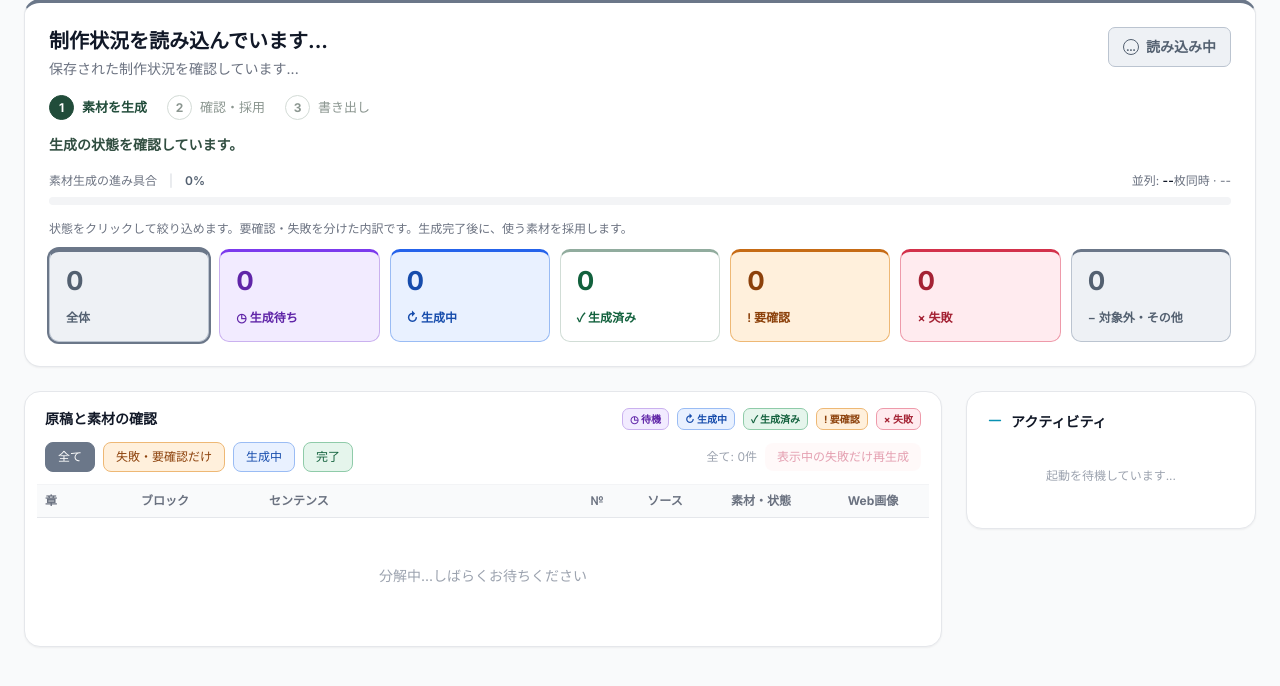
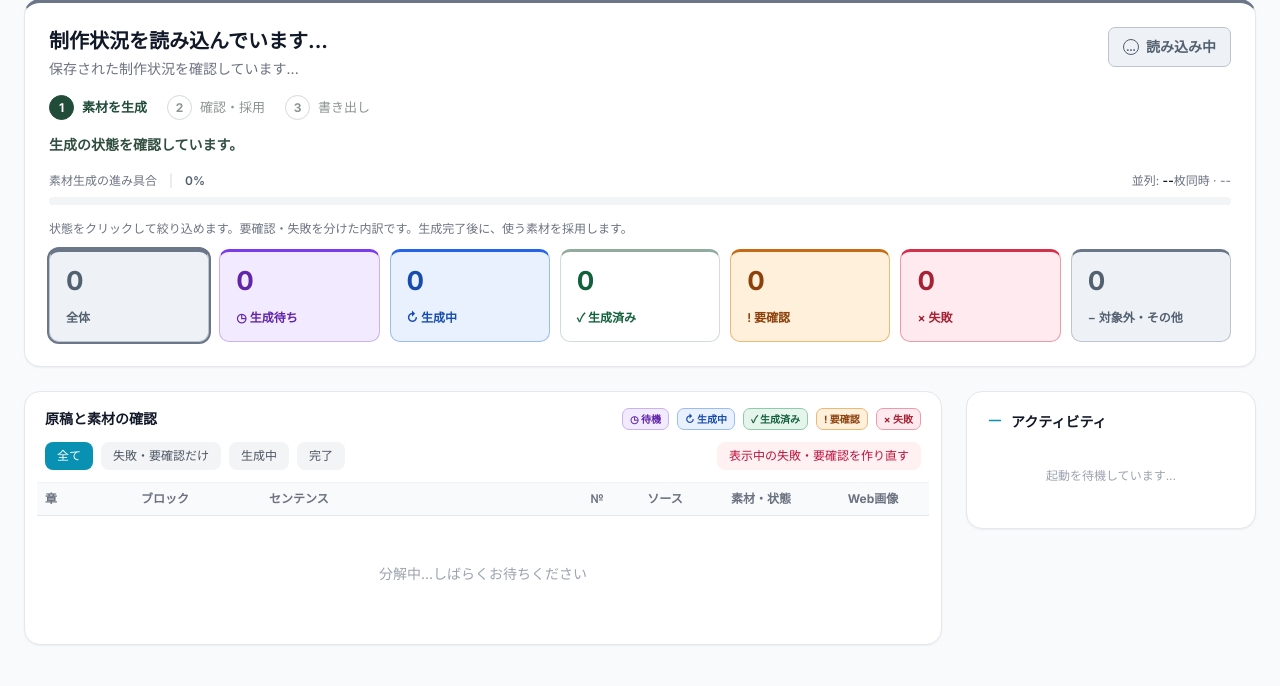
Before and after one commit to daruma3218-glitch/keizai-sentence-tool, a Flask app: page /progress/1 in a window 1280 px wide. Shown: the part 82-768 px from the top of the page. Run offline with Flask 3, Linux system fonts and the light colour scheme; data that the repository does not hold is empty; some libraries are stand-ins or nearby versions.

Commit message:
Protect running jobs from deletion, keep images before regenerating, and show disconnects and resume on progress
2026-10-22 の使い勝手の見直し（REVIEW-20261022-STUDIO-UX.md A1・A2・B5・B11）：
- 生成中・順番待ち（このプロセス）の回は削除を断る（止められないので削除で他の人の回が消えていた）
- 作り直し（AI・Web写真の差し替え）の前に今の画像を採用画面の候補に残す（上書きで戻せなかった）
- 進み具合の画面：ログイン切れ・記録なし・3回続く切断を帯で知らせる／止まった回に「残りの生成を再開」
- 「表示中の失敗だけ再生成」→「失敗・要確認を作り直す」（実際の動きに合わせる）、工程「3 書き出し」から採用画面へ
- 最近の制作の「再開」は止まった回だけに出す

Co-Authored-By: Claude Opus 5.5 <noreply@anthropic.com>

```diff
--- a/app.py
+++ b/app.py
@@ -674,7 +674,8 @@ def index():
                 "channel": ch_id,
                 "date": d.name[:8] if len(d.name) >= 8 else "",
                 # 未完了（manifest 無し）かつ原稿が残っていれば途中から再開できる
-                "resumable": (not manifest) and (d / "manuscript.txt").exists(),
+                "resumable": (not manifest) and (d / "manuscript.txt").exists()
+                             and job_state.get("status") in {"error", "failed", "interrupted", "cancelled"},
             })
     # 各チャンネルのキー設定状況（UI 表示用）
     channels = load_channels()
@@ -1583,6 +1584,7 @@ def api_web_pick(job_id, no):
     if not image_url:
         return jsonify({"error": "このページから画像を取得できませんでした"}), 422
     fname = f"{no}.jpg"
+    _preserve_before_regen(job_dir, no)
     if not download_thumbnail(image_url, job_dir / "images" / fname):
         return jsonify({"error": "画像のダウンロードに失敗しました"}), 502
     _update_regen_snapshot(job_dir, no, True, filename=fname, extra={
@@ -1604,7 +1606,9 @@ def progress_page(job_id):
     state = load_json(d / "job.json", {}) if d else {}
     manifest = load_json(d / "manifest.json", {}) if d else {}
     channel_id = (state or {}).get("channel_id") or (manifest or {}).get("channel_id")
-    return render_template("progress.html", job_id=job_id,
+    if not session.get("material_csrf"):
+        session["material_csrf"] = secrets.token_urlsafe(32)
+    return render_template("progress.html", job_id=job_id, material_csrf=session["material_csrf"],
                            material_supported=channel_id in material_store.ALIASES,
                            material_channel=material_store.ALIASES.get(channel_id, ""))
 
@@ -1816,6 +1820,9 @@ def api_delete_job(job_id):
     job_dir = _safe_job_dir(job_id)
     if not job_dir or not job_dir.exists() or not job_dir.is_dir():
         return jsonify({"ok": False, "error": "ジョブが見つかりません"}), 404
+    if _job_busy(job_id):
+        # 生成中・順番待ちの回を消すと、作っている人の回がその場で壊れる（2026-10-22 の見直し）
+        return jsonify({"ok": False, "error": "この回は生成中か順番待ちのため削除できません。終わってから削除してください。"}), 409
 
     try:
         shutil.rmtree(job_dir)
@@ -1826,6 +1833,40 @@ def api_delete_job(job_id):
         _jobs.pop(job_id, None)
         _job_logs.pop(job_id, None)
     return jsonify({"ok": True, "job_id": job_id})
+
+
+def _job_busy(job_id: str) -> bool:
+    """このプロセスで生成中・順番待ちの回か。
+
+    ファイルの記録だけで「実行中」のまま残った壊れた回（前のプロセスの名残）は消せるよう、
+    いま動いているこのプロセスの列と状態だけを見る。"""
+    with _QUEUE_LOCK:
+        if job_id in _QUEUE or _RUNNING.get("job_id") == job_id:
+            return True
+    with _jobs_lock:
+        status = (_jobs.get(job_id) or {}).get("status")
+    return bool(status) and status not in {"completed", "error", "failed", "cancelled", "interrupted"}
+
+
+def _preserve_before_regen(job_dir, no) -> None:
+    """作り直しで上書きする前に、今の画像を採用画面の候補として残す（元に戻せるように・2026-10-22）。"""
+    try:
+        row = next((r for r in material_store.source_rows(job_dir) if str(r.get("no")) == str(no)), None)
+        filename = (row or {}).get("filename") or (row or {}).get("web_local_file")
+        if not filename:
+            return
+        path = material_store.safe_path(Path(job_dir) / "images", filename)
+        if not path.is_file():
+            return
+        with material_store.LOCK:
+            library = material_store.load_library(job_dir)
+            before = len(library["candidates"].get(str(no), []))
+            material_store.snapshot(job_dir, library, str(no), path, "作り直す前の素材",
+                                    {k: row.get(k, "") for k in ("web_source_url", "license", "attribution", "route")})
+            if len(library["candidates"].get(str(no), [])) > before:
+                material_store.commit_library(job_dir, library, "sync", {"added": 1})
+    except Exception as exc:
+        print(f"  [regen] 作り直す前の画像を残せませんでした（作り直しは続けます）: {type(exc).__name__}", flush=True)
 
 
 def _update_regen_snapshot(job_dir, no, ok, filename=None, engine=None, route=None, route_reason=None, status=None, extra=None):
@@ -2236,6 +2277,7 @@ def api_regenerate(job_id, no):
     job_dir = OUTPUT_DIR / job_id
     if not job_dir.exists():
         return jsonify({"error": "ジョブのデータがサーバー上にありません（再デプロイ等で消えた可能性）。お手数ですが再生成してください。"}), 404
+    _preserve_before_regen(job_dir, no)
 
     # manifest があればそれを、無ければ job.json を params に使う（生成中でも動くように）
     manifest = load_json(job_dir / "manifest.json", {})
--- a/templates/progress.html
+++ b/templates/progress.html
@@ -4,6 +4,7 @@
   <meta charset="UTF-8">
   <meta name="viewport" content="width=device-width, initial-scale=1.0">
   <title>制作の進捗 - 素材スタジオ</title>
+  <meta name="material-csrf" content="{{ material_csrf }}">
   <script src="https://cdn.tailwindcss.com"></script>
   <link rel="preconnect" href="https://fonts.googleapis.com">
   <link href="https://fonts.googleapis.com/css2?family=Inter:wght@400;500;600;700&family=Noto+Sans+JP:wght@400;500;600;700&display=swap" rel="stylesheet">
@@ -65,8 +66,14 @@
         <div id="statusBadge" class="status-badge" data-tone="neutral" role="status"><span class="status-icon" aria-hidden="true">…</span><span>読み込み中</span></div>
       </div>
 
-      <ol class="studio-steps progress-steps" aria-label="素材制作の工程"><li id="step-generation" aria-current="step"><b>1</b> 素材を生成</li><li id="step-selection"><b>2</b> 確認・採用</li><li><b>3</b> 書き出し</li></ol>
+      <ol class="studio-steps progress-steps" aria-label="素材制作の工程"><li id="step-generation" aria-current="step"><b>1</b> 素材を生成</li><li id="step-selection"><b>2</b> 確認・採用</li><li>{% if material_supported %}<a href="/materials/jobs/{{ job_id }}"><b>3</b> 書き出し</a>{% else %}<b>3</b> 書き出し{% endif %}</li></ol>
       <p id="progress-next-action" class="progress-next-action" role="status">生成の状態を確認しています。</p>
+      <!-- 切断・ログイン切れを知らせる／止まった回をこの画面から再開する（2026-10-22 の見直し） -->
+      <p id="connectionNotice" class="hidden mt-2 p-3 rounded-xl bg-amber-50 border border-amber-200 text-amber-900 text-sm" role="alert"></p>
+      <div id="resumeBox" class="hidden mt-3 flex flex-wrap items-center gap-2">
+        <button id="resumeBtn" type="button" class="px-4 py-2 rounded-lg bg-gray-900 text-white text-sm font-bold">残りの生成を再開</button>
+        <span class="text-xs text-gray-500">保存済みの素材は残し、残りだけを作ります（追加の画像には利用料金がかかります）。</span>
+      </div>
       <div class="mb-4">
         <div class="flex items-center justify-between mb-2">
           <div class="flex gap-3 text-xs text-gray-500">
@@ -154,7 +161,7 @@
             </div>
             <div class="flex flex-wrap items-center gap-2">
               <span id="activeFilterLabel" class="text-xs text-gray-400"></span>
-              <button id="regenIssuesBtn" onclick="regenerateVisibleIssues()" class="px-3 py-1.5 rounded-lg bg-rose-50 text-rose-700 text-xs font-medium hover:bg-rose-100">表示中の失敗だけ再生成</button>
+              <button id="regenIssuesBtn" onclick="regenerateVisibleIssues()" class="px-3 py-1.5 rounded-lg bg-rose-50 text-rose-700 text-xs font-medium hover:bg-rose-100">表示中の失敗・要確認を作り直す</button>
             </div>
           </div>
           <div class="overflow-x-auto max-h-[80vh] scroll-y border-t border-gray-100">
@@ -701,16 +708,49 @@
       if (!initialFilterChosen && rows.length && lastJobStatus === 'completed') setRowFilter(failed + attention ? 'issues' : 'all');
       document.getElementById('progress-next-action').textContent = lastJobStatus === 'completed'
         ? (failed + attention ? '次は、確認が必要な ' + (failed + attention) + ' 場面を見直し、使う候補を採用します。' : '生成が終わりました。次は、候補を比較して動画に使う素材を採用します。')
-        : ['error','failed','interrupted','cancelled'].includes(lastJobStatus) ? '生成は途中です。保存された素材と状況を確認してください。' : '素材を生成しています。完成した画像から確認できます。';
+        : ['error','failed','interrupted','cancelled'].includes(lastJobStatus) ? '生成は途中で止まりました。下の「残りの生成を再開」で続きを作れます。' : '素材を生成しています。完成した画像から確認できます。';
       document.getElementById('jobOverview').dataset.tone = lastJobStatus === 'completed' && failed + attention ? 'attention' : StudioStatus.describe(lastJobStatus).tone;
       updateChapterCards(rows);
     }
 
+    let connectionFailures = 0;
+    function connectionProblem(status) {
+      const box = document.getElementById('connectionNotice');
+      if (status === 0) { connectionFailures = 0; box.classList.add('hidden'); return; }
+      connectionFailures += 1;
+      let text = '';
+      if (status === 401) text = 'ログインが切れました。ページを再読み込みして、ログインし直してください。';
+      else if (status === 404) text = 'この制作の記録が見つかりません（削除された可能性があります）。素材スタジオの制作履歴から開き直してください。';
+      else if (connectionFailures >= 3) text = 'サーバーとの接続が切れています。自動でつなぎ直しを続けています。直らない時はページを再読み込みしてください。';
+      if (text) { box.textContent = text; box.classList.remove('hidden'); }
+    }
+
+    document.getElementById('resumeBtn').addEventListener('click', async () => {
+      if (!confirm('残りの生成を再開しますか？
+保存済みの素材は残し、残りだけを作ります。追加の画像には利用料金がかかります。')) return;
+      const btn = document.getElementById('resumeBtn');
+      btn.disabled = true;
+      try {
+        const res = await fetch(`/api/material-jobs/${encodeURIComponent(JOB_ID)}/resume`, {
+          method: 'POST', credentials: 'same-origin',
+          headers: {'X-Material-CSRF': document.querySelector('meta[name="material-csrf"]').content}});
+        const data = await res.json().catch(() => ({}));
+        if (!res.ok) throw new Error(data.error || '再開できませんでした。ページを再読み込みしてください。');
+        location.href = data.redirect || location.href;
+      } catch (e) {
+        const box = document.getElementById('connectionNotice');
+        box.textContent = e.message; box.classList.remove('hidden');
+        btn.disabled = false;
+      }
+    });
+
     async function pollStatus() {
       try {
         const res = await fetch(`/api/status/${JOB_ID}`);
-        if (!res.ok) return;
+        if (!res.ok) { connectionProblem(res.status); return; }
+        connectionProblem(0);
         const state = await res.json();
+        document.getElementById('resumeBox').classList.toggle('hidden', !['error','failed','interrupted','cancelled'].includes(state.status));
         lastJobStatus = state.status || 'unknown';
         els.jobMessage.textContent = state.message || '...';
         els.overallBar.style.width = `${state.percent || 0}%`;
@@ -750,7 +790,7 @@
           } catch (e) {}
         }
         if (['error','failed','interrupted','cancelled'].includes(state.status)) stopped = true;
-      } catch (e) { console.error('status error', e); }
+      } catch (e) { connectionProblem(-1); console.error('status error', e); }
     }
 
     async function pollRows() {
@@ -986,7 +1026,7 @@
         return;
       }
       const label = chapterFilter !== null ? `章 ${chapterFilter} の` : '表示中の';
-      if (!confirm(`${label}失敗・要確認 ${targets.length} 件を順番に再生成します。`)) return;
+      if (!confirm(`${label}失敗・要確認 ${targets.length} 件を順番に作り直します。今の画像は採用画面の候補に残ります。`)) return;
       if (els.regenIssuesBtn) {
         els.regenIssuesBtn.disabled = true;
         els.regenIssuesBtn.textContent = `再生成中 0/${targets.length}`;
@@ -1002,7 +1042,7 @@
       }
       if (els.regenIssuesBtn) {
         els.regenIssuesBtn.disabled = false;
-        els.regenIssuesBtn.textContent = '表示中の失敗だけ再生成';
+        els.regenIssuesBtn.textContent = '表示中の失敗・要確認を作り直す';
       }
       await pollRows();
       alert(`再生成完了: 成功 ${ok} 件 / 失敗 ${ng} 件`);
--- a/templates/upload.html
+++ b/templates/upload.html
@@ -635,7 +635,7 @@
         const title = btn.dataset.jobTitle || jobId;
         const status = btn.dataset.jobStatus || '';
         const runningNote = status === 'running'
-          ? '\n\n※ 実行中表示ですが、壊れて止まった履歴として強制削除します。'
+          ? '\n\n※ 生成中・順番待ちの回は削除できません（断られます）。「実行中」と出たまま止まっている回だけ削除します。'
           : '';
         if (!confirm(`このジョブを削除しますか？\n\n${title}\n${jobId}${runningNote}\n\n画像・CSV・ログも削除されます。`)) return;
         btn.disabled = true;
```
Also changed, not shown: tests/test_delete_jobs.py (+34 -0 lines).
